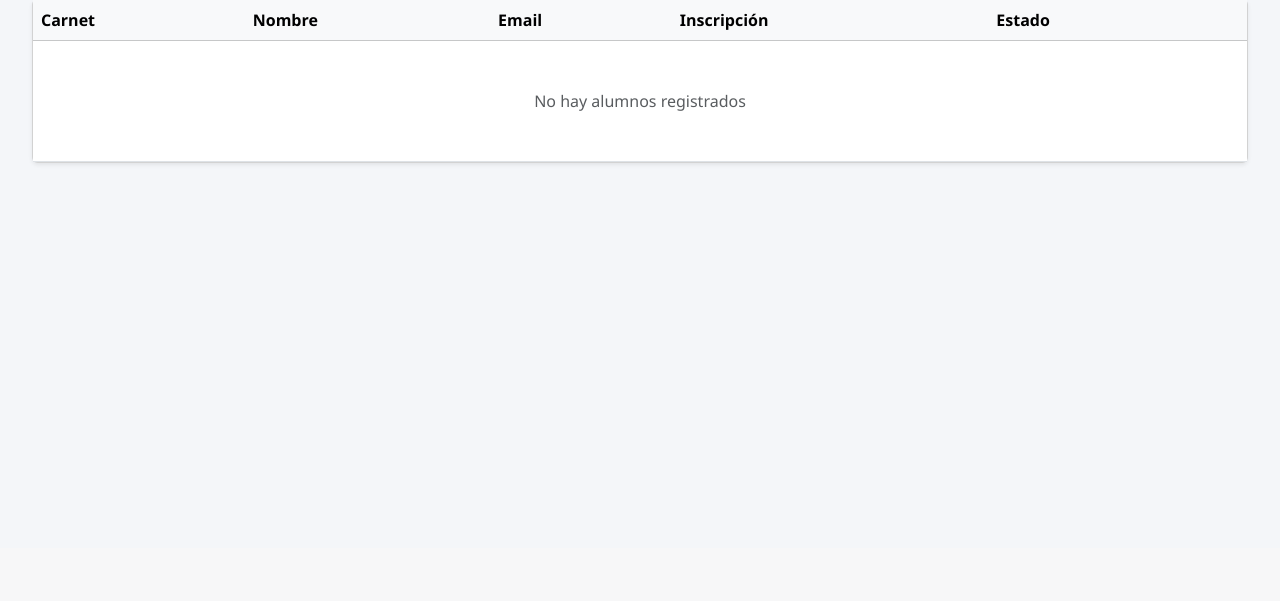
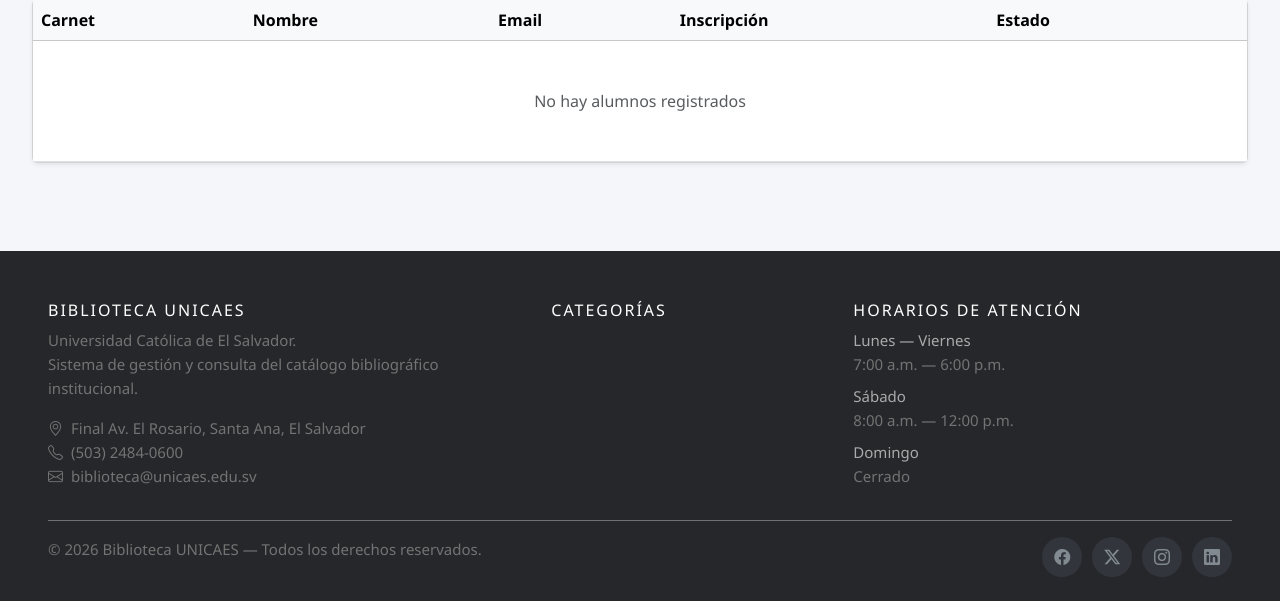
Before and after one commit to DiehoOrt/BIBLIOTECA, a Django app: page /alumnos/ in a window 1280 px wide. Shown: the part 252-853 px from the top of the page. Before the commit the page ends 417 px from the top, so only its background shows below. Run offline with Django 5.2, Linux system fonts and the light colour scheme; the visitor is signed in with stand-in values (Sample User, id 1); data that the repository does not hold is empty.

Commit message:
comint
base

```diff
--- a/templates/base.html
+++ b/templates/base.html
@@ -10,6 +10,7 @@
     <link href="https://cdn.jsdelivr.net/npm/bootstrap-icons@1.11.3/font/bootstrap-icons.min.css" rel="stylesheet">
     <link href="https://unpkg.com/boxicons@2.1.4/css/boxicons.min.css" rel="stylesheet">
     <link rel="stylesheet" href="{% static 'css/base.css' %}">
+    <link rel="stylesheet" href="{% static 'css/footer.css' %}">  <!-- 👈 AGREGAR ESTA LÍNEA -->
     <link rel="icon" type="image/png" href="{% static 'img/UNICAES_Logo.png' %}">
     {% block extra_css %}{% endblock %}
 </head>
@@ -172,6 +173,102 @@
 
 </main>
 
+<!-- ═══════════════════ FOOTER ═══════════════════ -->
+<footer class="site-footer">
+    <div class="container-fluid px-4 px-md-5">
+        <div class="row">
+
+            <!-- Sobre la biblioteca -->
+            <div class="col-sm-12 col-md-5">
+                <h6>Biblioteca UNICAES</h6>
+                <p>
+                    Universidad Católica de El Salvador.<br>
+                    Sistema de gestión y consulta del catálogo bibliográfico institucional.
+                </p>
+                <ul class="footer-links mt-3">
+                    <li><i class="bi bi-geo-alt me-2"></i>Final Av. El Rosario, Santa Ana, El Salvador</li>
+                    <li><i class="bi bi-telephone me-2"></i>(503) 2484-0600</li>
+                    <li><i class="bi bi-envelope me-2"></i>biblioteca@unicaes.edu.sv</li>
+                </ul>
+            </div>
+
+            <!-- Categorías (máx 6) -->
+            <div class="col-xs-6 col-md-3">
+                <h6>Categorías</h6>
+                <ul class="footer-links">
+                    {% for cat in categorias_footer|slice:":6" %}
+                    <li>
+                        <a href="{% url 'catalogo' %}?categoria={{ cat.pk }}">
+                            {{ cat.nombre }}
+                        </a>
+                    </li>
+                    {% endfor %}
+                    {% if categorias_footer|length > 6 %}
+                    <li>
+                        <a href="{% url 'catalogo' %}">Ver todas…</a>
+                    </li>
+                    {% endif %}
+                </ul>
+            </div>
+
+            <!-- Horarios -->
+            <div class="col-xs-6 col-md-4">
+                <h6>Horarios de atención</h6>
+                <ul class="footer-links">
+                    <li class="mb-1">
+                        <span style="color:#aaa;">Lunes — Viernes</span><br>
+                        7:00 a.m. — 6:00 p.m.
+                    </li>
+                    <li class="mb-1 mt-2">
+                        <span style="color:#aaa;">Sábado</span><br>
+                        8:00 a.m. — 12:00 p.m.
+                    </li>
+                    <li class="mt-2">
+                        <span style="color:#aaa;">Domingo</span><br>
+                        Cerrado
+                    </li>
+                </ul>
+            </div>
+
+        </div>
+        <hr>
+    </div>
+
+    <div class="container-fluid px-4 px-md-5">
+        <div class="row">
+            <div class="col-md-8 col-sm-6 col-xs-12">
+                <p class="copyright-text">
+                    &copy; {% now "Y" %} Biblioteca UNICAES &mdash; Todos los derechos reservados.
+                </p>
+            </div>
+            <div class="col-md-4 col-sm-6 col-xs-12">
+                <ul class="social-icons">
+                    <li>
+                        <a class="facebook" href="#" title="Facebook">
+                            <i class="bi bi-facebook"></i>
+                        </a>
+                    </li>
+                    <li>
+                        <a class="twitter" href="#" title="X / Twitter">
+                            <i class="bi bi-twitter-x"></i>
+                        </a>
+                    </li>
+                    <li>
+                        <a class="instagram" href="#" title="Instagram">
+                            <i class="bi bi-instagram"></i>
+                        </a>
+                    </li>
+                    <li>
+                        <a class="linkedin" href="#" title="LinkedIn">
+                            <i class="bi bi-linkedin"></i>
+                        </a>
+                    </li>
+                </ul>
+            </div>
+        </div>
+    </div>
+</footer>
+
 <script src="https://cdn.jsdelivr.net/npm/bootstrap@5.3.3/dist/js/bootstrap.bundle.min.js"></script>
 <script src="{% static 'js/nav_active.js' %}"></script>
 {% block extra_js %}{% endblock %}
```
